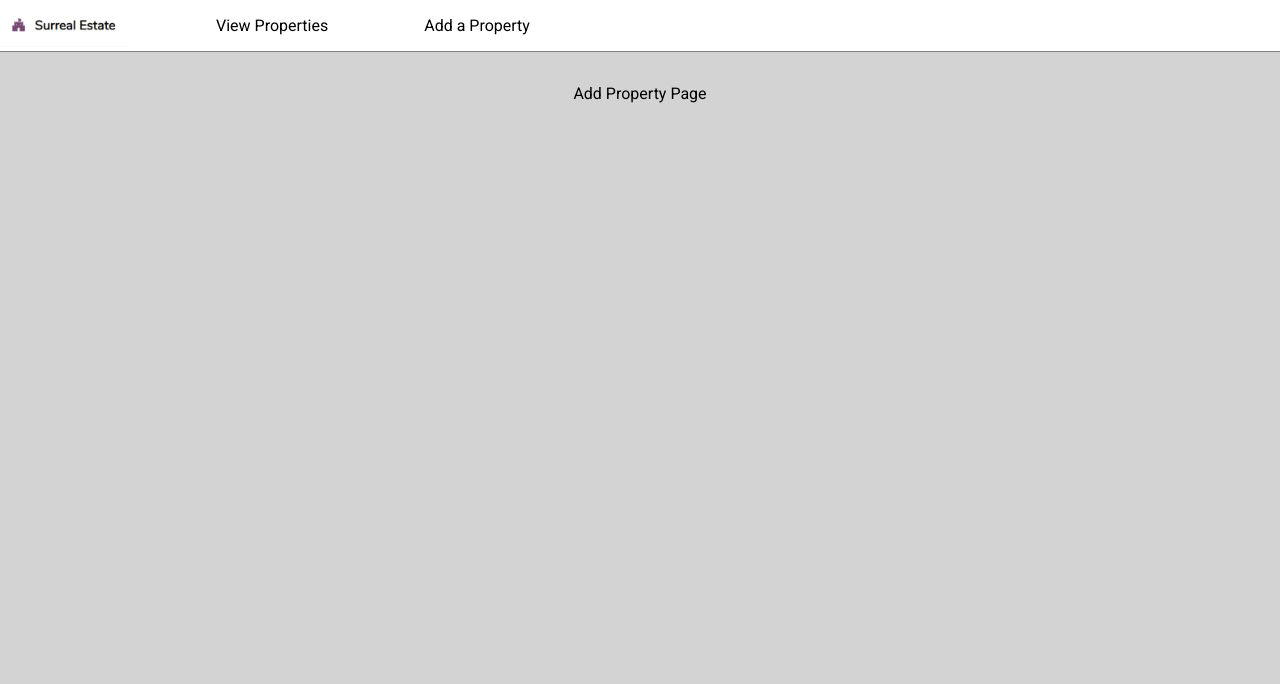
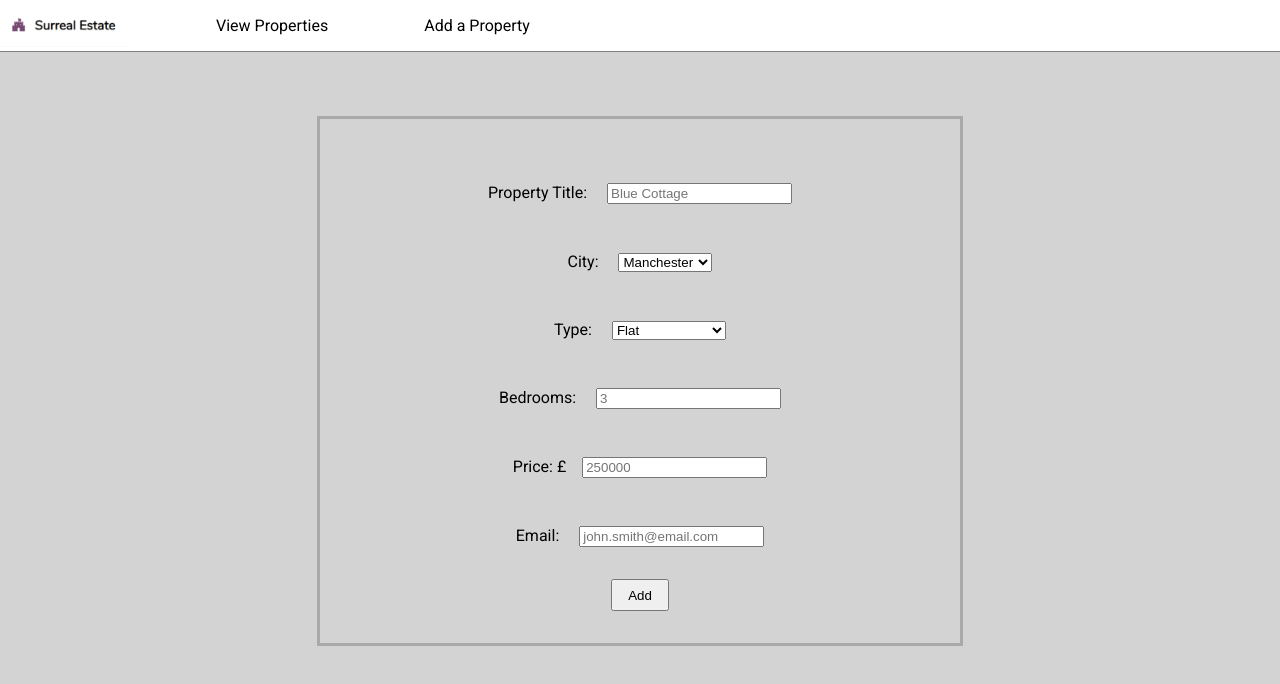
Before and after one commit to toothless13/surreal-estate, a React (Create React App) app: page /add-property in a window 1280 px wide. Shown: the top 684 px of the page. Built offline with nearby package versions, Linux system fonts and the light colour scheme.

Commit message:
add form for adding a property and basic styling

```diff
--- a/src/components/AddProperty.js
+++ b/src/components/AddProperty.js
@@ -1,8 +1,125 @@
-import React from "react";
+import React, { useState } from "react";
 import "../styles/add-property.css";
 
 const AddProperty = () => {
-  return <div className="add-property-heading">Add Property Page</div>;
+  const initialState = {
+    fields: {
+      title: "",
+      city: "Manchester",
+      type: "Flat",
+      bedrooms: "",
+      price: "",
+      email: "",
+    },
+  };
+
+  const [fields, setFields] = useState(initialState.fields);
+
+  const handleAddProperty = (event) => {
+    event.preventDefault();
+    console.log(fields);
+  };
+
+  const handleFieldChange = (event) => {
+    const { name, value } = event.target;
+    setFields({ ...fields, [name]: value });
+  };
+
+  return (
+    <div className="add-property">
+      <form onSubmit={handleAddProperty}>
+        <div className="property-title">
+          <label htmlFor="title">
+            Property Title:{" "}
+            <input
+              id="title"
+              name="title"
+              placeholder="Blue Cottage"
+              value={fields.title}
+              onChange={handleFieldChange}
+            />
+          </label>
+        </div>
+        <div className="property-city">
+          <label htmlFor="city">
+            City:{" "}
+            <select
+              id="city"
+              name="city"
+              value={fields.city}
+              onChange={handleFieldChange}
+            >
+              <option value="Manchester">Manchester</option>
+              <option value="Leeds">Leeds</option>
+              <option value="Birmingham">Birmingham</option>
+              <option value="Oxford">Oxford</option>
+            </select>
+          </label>
+        </div>
+        <div className="property-type">
+          <label htmlFor="type">
+            Type:{" "}
+            <select
+              id="type"
+              name="type"
+              value={fields.type}
+              onChange={handleFieldChange}
+            >
+              <option value="Flat">Flat</option>
+              <option value="Detached">Detached</option>
+              <option value="Semi-Detached">Semi-Detached</option>
+              <option value="Terraced">Terraced</option>
+              <option value="End of Terrace">End of Terrace</option>
+              <option value="Cottage">Cottage</option>
+              <option value="Bungalow">Bungalow</option>
+            </select>
+          </label>
+        </div>
+        <div className="property-bedrooms">
+          <label htmlFor="bedrooms">
+            Bedrooms:{" "}
+            <input
+              id="bedrooms"
+              name="bedrooms"
+              type="number"
+              placeholder="3"
+              value={fields.bedrooms}
+              onChange={handleFieldChange}
+            />
+          </label>
+        </div>
+        <div className="property-price">
+          <label htmlFor="price">
+            Price: £
+            <input
+              id="price"
+              name="price"
+              type="number"
+              min="0"
+              step="500"
+              placeholder="250000"
+              value={fields.price}
+              onChange={handleFieldChange}
+            />
+          </label>
+        </div>
+        <div className="property-email">
+          <label htmlFor="email">
+            Email:{" "}
+            <input
+              id="email"
+              name="email"
+              type="text"
+              placeholder="john.smith@email.com"
+              value={fields.email}
+              onChange={handleFieldChange}
+            />
+          </label>
+        </div>
+        <button type="submit">Add</button>
+      </form>
+    </div>
+  );
 };
 
 export default AddProperty;
--- a/src/styles/add-property.css
+++ b/src/styles/add-property.css
@@ -1,5 +1,30 @@
-.add-property-heading {
+.add-property {
   width: 90%;
   margin: 2rem auto;
   text-align: center;
+  padding: 2rem;
 }
+
+form {
+  width: 50%;
+  margin: auto;
+  border: 3px solid darkgray;
+  padding: 2rem;
+}
+
+form div {
+  padding: 1rem;
+  margin: 1rem;
+  display: flex;
+  justify-content: center;
+}
+
+form div input,
+form div select {
+  margin-left: 1rem;
+}
+
+form button {
+  width: 10%;
+  height: 2rem;
+}
```
